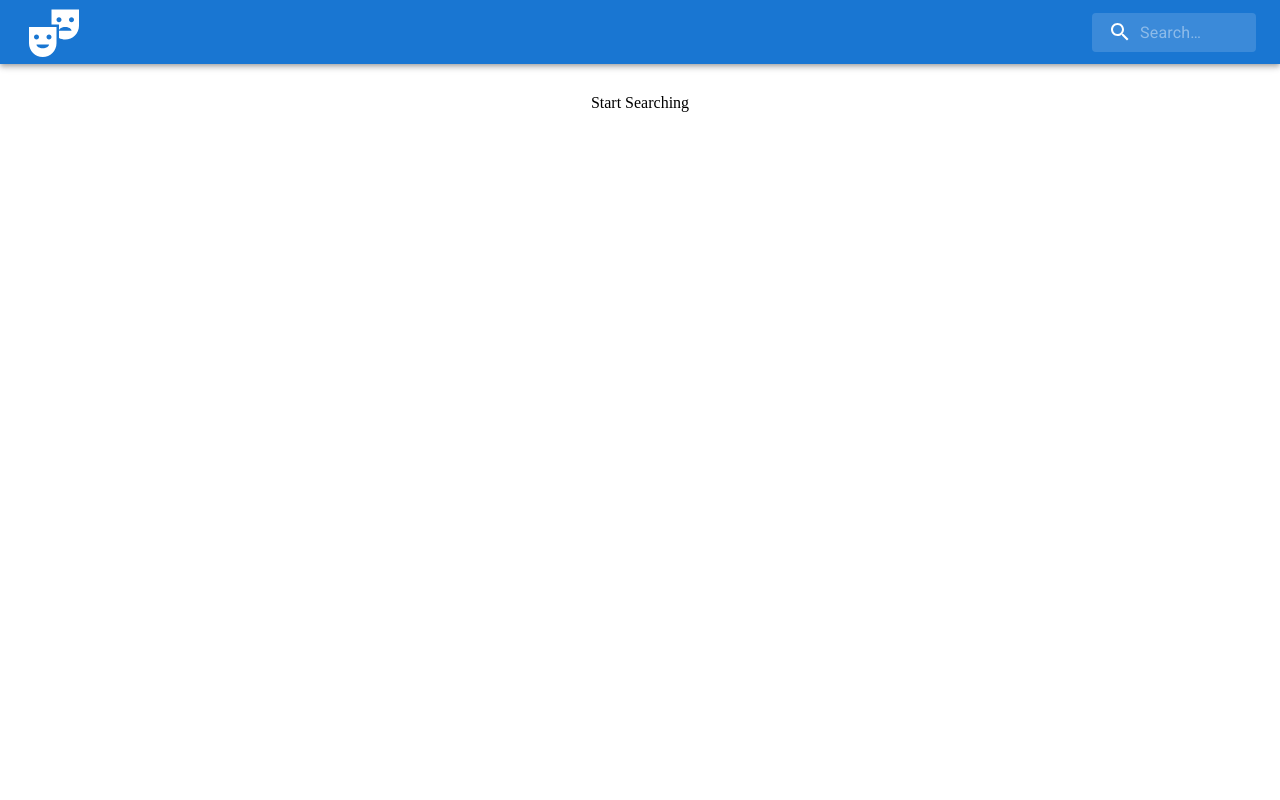
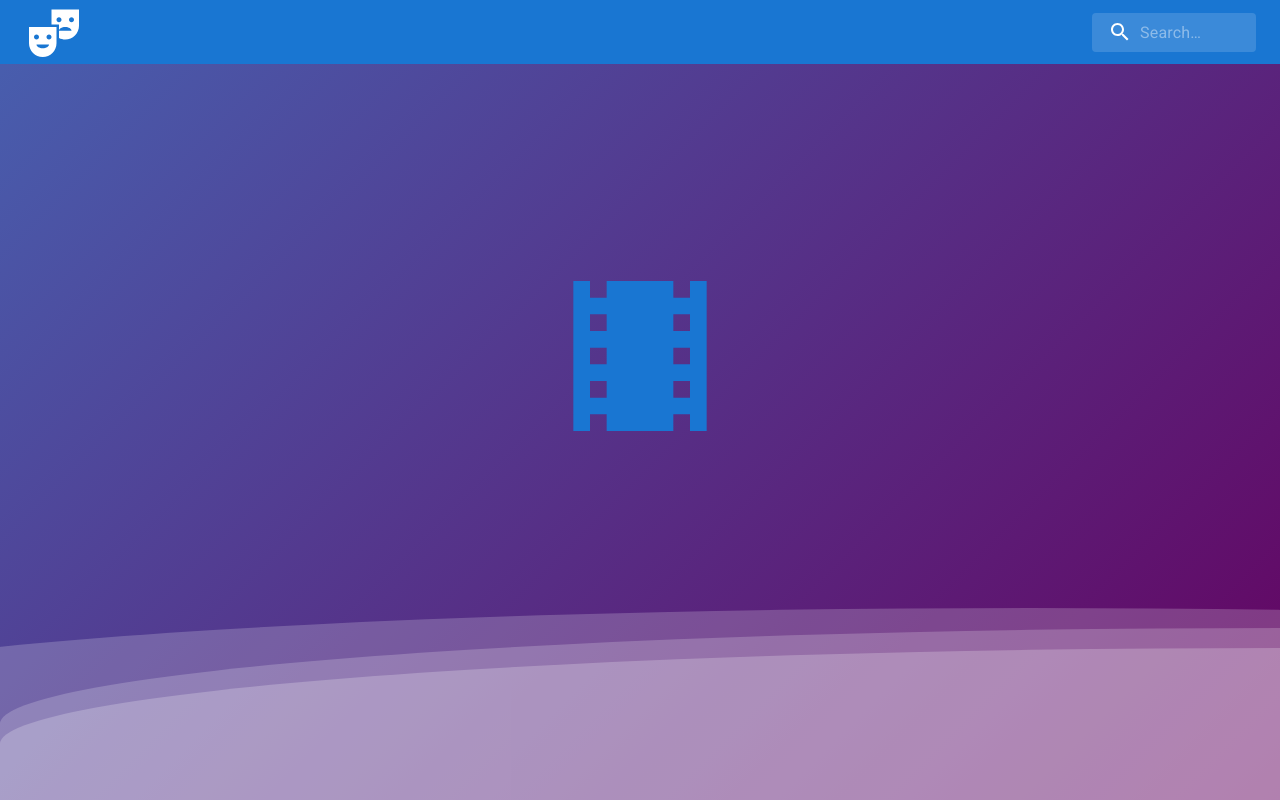
Before and after one commit to Espancake/MovieApp, a React (Create React App) app: page / in a window 1280 px wide. Built offline with nearby package versions, Linux system fonts and the light colour scheme.

Commit message:
passing data to movieInfoComponenet done, also has a bug

```diff
--- a/public/index.css
+++ b/public/index.css
@@ -2,3 +2,7 @@
     margin: 0;
     padding: 0;
 }
+body{
+    margin: 0;
+    padding: 0;
+}
--- a/src/App.js
+++ b/src/App.js
@@ -4,6 +4,7 @@ import {BrowserRouter, Route, Routes} from 'react-router-dom'
 // Components
 import MovieList from './components/MovieListContainer.jsx';
 import Layout from './Layout';
+import MovieInfo from './components/MovieInfo'
 
 const App = () => {
   return (
@@ -12,6 +13,7 @@ const App = () => {
         <Layout>
           <Routes>
             <Route exact path="/" element={<MovieList/>}/>
+            <Route exact path="/movieinfo/:id" element={<MovieInfo/>}/>
           </Routes>
         </Layout>
       </BrowserRouter>
--- a/src/Layout.jsx
+++ b/src/Layout.jsx
@@ -1,3 +1,4 @@
+import styled from 'styled-components';
 import React, { createContext, useState } from 'react';
 //components
 import Navbar from './components/Navbar';
@@ -8,8 +9,13 @@ const Layout = ({children}) => {
 
     const [movieList, updateMovieList] = useState([]);
 
+    const LayoutBox = styled.div`
+        margin: 0;
+        padding: 0;
+    `
+
     return (
-            <React.Fragment>
+            <LayoutBox>
                 <Navbar handleData={updateMovieList} />
                 {movieList ? (
                         <DataContext.Provider value={movieList}>
@@ -18,7 +24,7 @@ const Layout = ({children}) => {
                     ) : (
                         <p>Loading data...</p>
                 )}
-            </React.Fragment>
+            </LayoutBox>
     );
 }
 
--- /dev/null
+++ b/src/components/Background.jsx
@@ -0,0 +1,95 @@
+import React from 'react'
+import styled, {keyframes} from 'styled-components'
+
+const gradient = keyframes`
+    0% {
+        background-position: 0% 0%;
+    }
+    50% {
+        background-position: 100% 100%;
+    }
+    100% {
+        background-position: 0% 0%;
+    }
+`
+
+const BackgroundContainer = styled.div `
+        position: fixed;
+        z-index: 0;
+        width: 100vw;
+        height: 100vh;
+        margin: auto;
+        font-family: -apple-system, BlinkMacSystemFont, sans-serif;
+        overflow: auto;
+        background: linear-gradient(315deg, rgba(101,0,94,1) 3%, rgba(60,132,206,1) 38%, rgba(48,238,226,1) 68%, rgba(255,25,25,1) 98%);
+        animation: ${gradient} 15s ease infinite;
+        background-size: 400% 400%;
+        background-attachment:fixed;
+`;
+
+const waveAnimation = keyframes`
+    2% {
+        transform: translateX(1);
+    }
+
+    25% {
+        transform: translateX(-25%);
+    }
+
+    50% {
+        transform: translateX(-50%);
+    }
+
+    75% {
+        transform: translateX(-25%);
+    }
+
+    100% {
+        transform: translateX(1);
+    }
+
+`
+
+const Wave = styled.div`
+    z-index: -1;
+    background: rgb(255 255 255 / 25%);
+    border-radius: 1000% 1000% 0 0;
+    position: fixed;
+    width: 200%;
+    height: 12em;
+    animation: ${waveAnimation} 10s -3s linear infinite;
+    transform: translate3d(0, 0, 0);
+    opacity: 0.8;
+    bottom: 0;
+    left: 0;
+    z-index: -1;
+    &:nth-of-type(2){
+        bottom: -1.25em;
+        animation: wave 18s linear reverse infinite;
+        opacity: 0.8;
+    }
+    &:nth-of-type(3){
+        bottom: -2.5em;
+        animation: wave 20s -1s reverse infinite;
+        opacity: 0.9;
+    }
+`;
+
+
+
+
+
+
+
+
+const Background = () => {
+  return (
+    <BackgroundContainer>
+        <Wave/>
+        <Wave/>
+        <Wave/>
+    </BackgroundContainer>
+  )
+}
+
+export default Background
--- /dev/null
+++ b/src/components/MovieInfo.jsx
@@ -0,0 +1,16 @@
+import React, {useEffect} from 'react'
+import { useLocation } from 'react-router-dom'
+
+const MovieInfo = () => {
+const location = useLocation();
+console.log(location.state)
+
+  return (
+    <div>
+      hello
+
+    </div>
+  )
+}
+
+export default MovieInfo
--- a/src/components/MovieListContainer.jsx
+++ b/src/components/MovieListContainer.jsx
@@ -1,33 +1,155 @@
 import React, {useContext} from 'react'
-import styled from 'styled-components';
-import Movies from './MoviesComponent'
+import styled, {keyframes} from 'styled-components';
+import Movies from './MoviesComponent';
+import LocalMoviesIcon from '@mui/icons-material/LocalMovies';
 import { DataContext } from '../Layout';
+//import Background from './Background'
+
 
 const MovieListContainer = () => {
 
   const movieList = useContext(DataContext)
 
+  const ParentWrapper = styled.div`
+  position: relative;
+  z-index: 1;
+  display: flex;
+  justify-content: center;
+  align-items: center;
+`;
+
+  const StartSearching = styled.div`
+    display: flex;
+    margin-top: 15%;
+    justify-content: center;
+    align-items: center;
+
+  `;
+
   const MovieListLayout = styled.div`
-  display: flex;
-  flex-direction: row;
-  flex-wrap: wrap;
+  display: grid;
+  grid-template-columns: repeat(4, 1fr);
+  grid-template-rows: repeat(4, 1fr);
   padding: 30px;
   gap: 24px;
-  justify-content: space-evenly;
+  justify-content: center;
+  align-items: center;
+
+   @media (max-width: 968px){
+    grid-template-rows: repeat(3, 1fr);
+    grid-template-columns: repeat(3, 1fr);
+
+   }
+   @media (max-width: 768px){
+    grid-template-columns: repeat(2, 1fr);
+    grid-template-columns: repeat(2, 1fr) ;
+   }
+
+   @media (max-width: 545px){
+    grid-template-columns: 1fr;
+    grid-template-rows: 1fr;
+    justify-content: center;
+    align-items: center;
+   }
+`;
+
+const gradient = keyframes`
+    0% {
+        background-position: 0% 0%;
+    }
+    50% {
+        background-position: 100% 100%;
+    }
+    100% {
+        background-position: 0% 0%;
+    }
+`
+
+const BackgroundContainer = styled.div `
+        position: fixed;
+        z-index: 0;
+        width: 100vw;
+        height: 100vh;
+        margin: auto;
+        font-family: -apple-system, BlinkMacSystemFont, sans-serif;
+        overflow: auto;
+        background: linear-gradient(315deg, rgba(101,0,94,1) 3%, rgba(60,132,206,1) 38%, rgba(48,238,226,1) 68%, #be19ff 98%);
+        animation: ${gradient} 15s ease infinite;
+        background-size: 400% 400%;
+        background-attachment:fixed;
+`;
+
+const waveAnimation = keyframes`
+    2% {
+        transform: translateX(1);
+    }
+
+    25% {
+        transform: translateX(-25%);
+    }
+
+    50% {
+        transform: translateX(-50%);
+    }
+
+    75% {
+        transform: translateX(-25%);
+    }
+
+    100% {
+        transform: translateX(1);
+    }
+
+`
+
+const Wave = styled.div`
+    z-index: -1;
+    background: rgb(255 255 255 / 25%);
+    border-radius: 1000% 1000% 0 0;
+    position: fixed;
+    width: 200%;
+    height: 12em;
+    animation: ${waveAnimation} 10s -3s linear infinite;
+    transform: translate3d(0, 0, 0);
+    opacity: 0.8;
+    bottom: 0;
+    left: 0;
+    z-index: -1;
+    &:nth-of-type(2){
+        bottom: -1.25em;
+        animation: wave 18s linear reverse infinite;
+        opacity: 0.8;
+    }
+    &:nth-of-type(3){
+        bottom: -2.5em;
+        animation: wave 20s -1s reverse infinite;
+        opacity: 0.9;
+    }
 `;
 
   return (
-    <MovieListLayout>
+    <BackgroundContainer>
+      <ParentWrapper>
       { movieList.length
-        ? movieList.map((movie, index)=> (
-        <Movies
-        key={index}
-        movie={movie}
-        />
-        ))
-        : <span> Start Searching</span>}
-
-    </MovieListLayout>
+          ? <MovieListLayout>
+            {movieList.map((movie, index)=> (
+              <Movies
+              key={index}
+              movie={movie}
+              />
+            ))}
+          </MovieListLayout>
+          : <StartSearching>
+              <LocalMoviesIcon sx={{
+                fontSize:"200px",
+                color:'#1976D2'
+              }}/>
+            </StartSearching>}
+      </ParentWrapper>
+      <Wave />
+      <Wave />
+      <Wave />
+    </BackgroundContainer>
   )
 }
 
--- a/src/components/MoviesComponent.jsx
+++ b/src/components/MoviesComponent.jsx
@@ -1,4 +1,6 @@
 import * as React from 'react';
+import { useNavigate } from 'react-router-dom';
+import { useEffect, useState } from 'react';
 import Card from '@mui/material/Card';
 import CardActions from '@mui/material/CardActions';
 import CardContent from '@mui/material/CardContent';
@@ -10,10 +12,21 @@ export default function MediaCard(props) {
 
 
     const { Title, Year, imdbID, Type, Poster } = props.movie;
+    const navigate = useNavigate();
+    const [state, setState] = useState(false)
+
+    useEffect(()=>{
+      {state?
+      navigate(`/movieinfo/${Title}`, {state:props.movie}):
+      console.log('empty data')
+
+      }
+    })
+
   return (
-    <Card sx={{ maxWidth: 345 }}>
+    <Card sx={{ maxWidth: 345, height:"581.11px" }}>
       <CardMedia
-        sx={{ height: 140 }}
+        sx={{ height: 362, objectFit:"cover" }}
         image={Poster}
       />
       <CardContent>
@@ -31,8 +44,7 @@ export default function MediaCard(props) {
         </Typography>
       </CardContent>
       <CardActions>
-        <Button size="small">Share</Button>
-        <Button size="small">Learn More</Button>
+            <Button onClick={setState(true)} size="small">More Info</Button>
       </CardActions>
     </Card>
   );
--- a/src/components/Navbar.jsx
+++ b/src/components/Navbar.jsx
@@ -18,7 +18,6 @@ import { TheaterComedy } from '@mui/icons-material';
 
 //API resources
 export const API_KEY = "63dae85e"
-9
 
 const Search = styled('div')(({ theme }) => ({
   position: 'relative',
```
Also changed, not shown: public/logo192.png (deleted), public/logo512.png (deleted), public/manifest.json.
